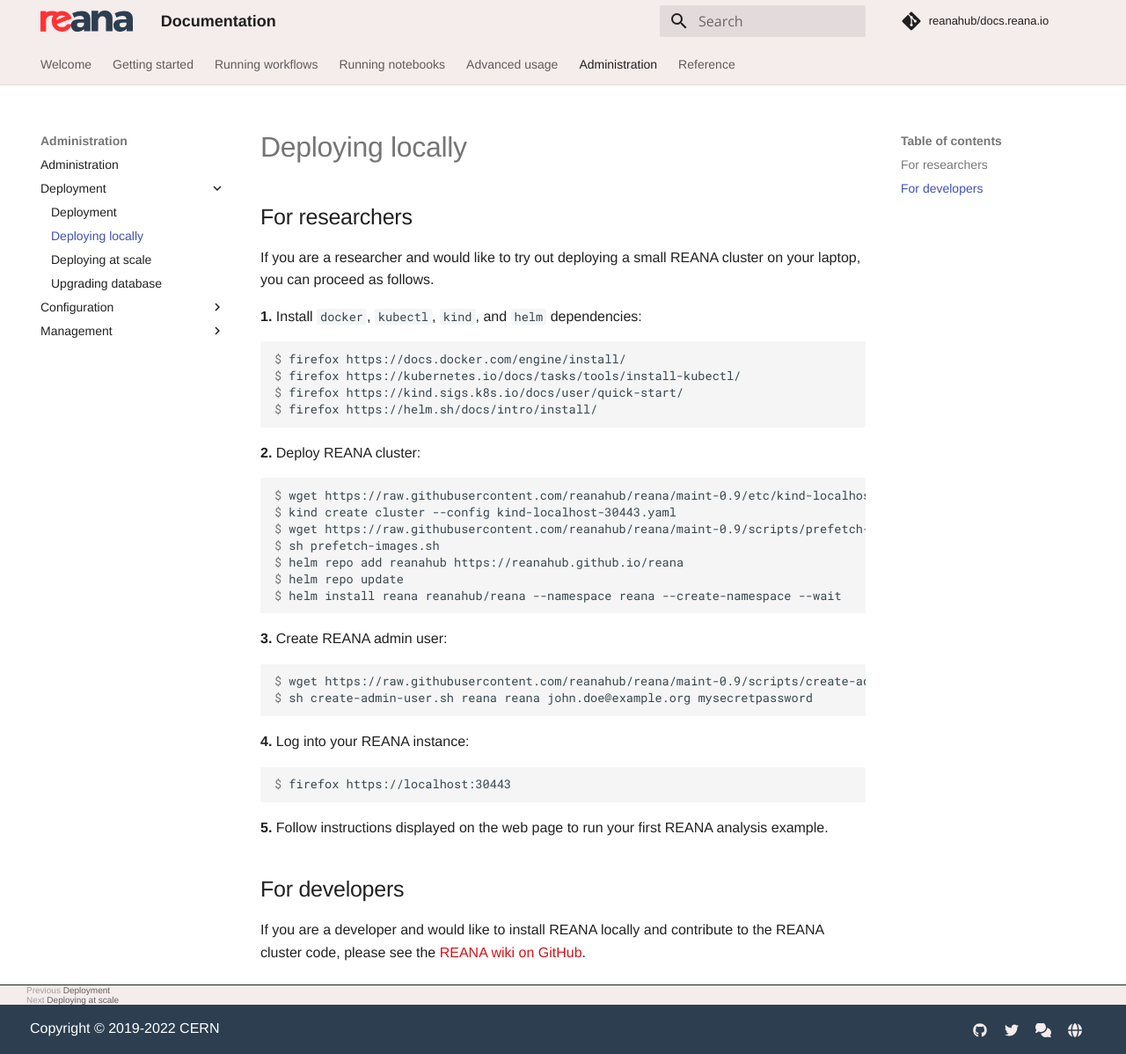
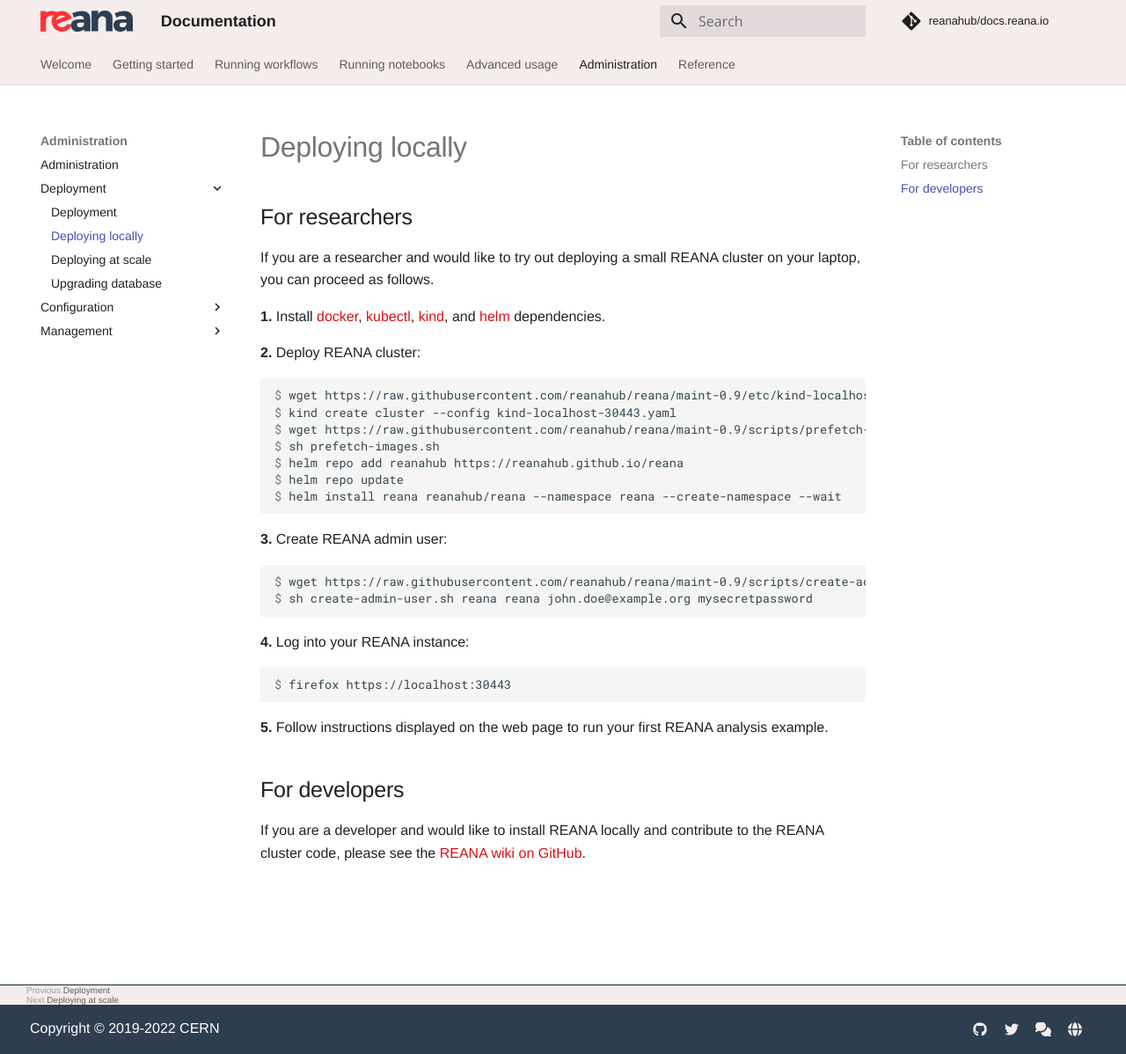
Before and after one commit to reanahub/docs.reana.io, an MkDocs documentation site: the page built from docs/administration/deployment/deploying-locally/index.md, in a window 1280 px wide and 1198 px high. Shown: the whole window at 88% size. Built offline with MkDocs 1.6.1 and Material for MkDocs 9.7.7, drawn with Linux system fonts in a browser that asks for light colours; comment, search, counter and statistics services are not loaded.

Commit message:
administration: use HTML links for prerequisites

````diff
--- a/docs/administration/deployment/deploying-locally/index.md
+++ b/docs/administration/deployment/deploying-locally/index.md
@@ -5,14 +5,10 @@
 If you are a researcher and would like to try out deploying a small REANA cluster on your laptop,
 you can proceed as follows.
 
-**1.** Install `docker`, `kubectl`, `kind`, and `helm` dependencies:
-
-```{ .console .copy-to-clipboard }
-$ firefox https://docs.docker.com/engine/install/
-$ firefox https://kubernetes.io/docs/tasks/tools/install-kubectl/
-$ firefox https://kind.sigs.k8s.io/docs/user/quick-start/
-$ firefox https://helm.sh/docs/intro/install/
-```
+**1.** Install [docker](https://docs.docker.com/engine/install/),
+[kubectl](https://kubernetes.io/docs/tasks/tools/install-kubectl/),
+[kind](https://kind.sigs.k8s.io/docs/user/quick-start/), and
+[helm](https://helm.sh/docs/intro/install/) dependencies.
 
 **2.** Deploy REANA cluster:
 
````
